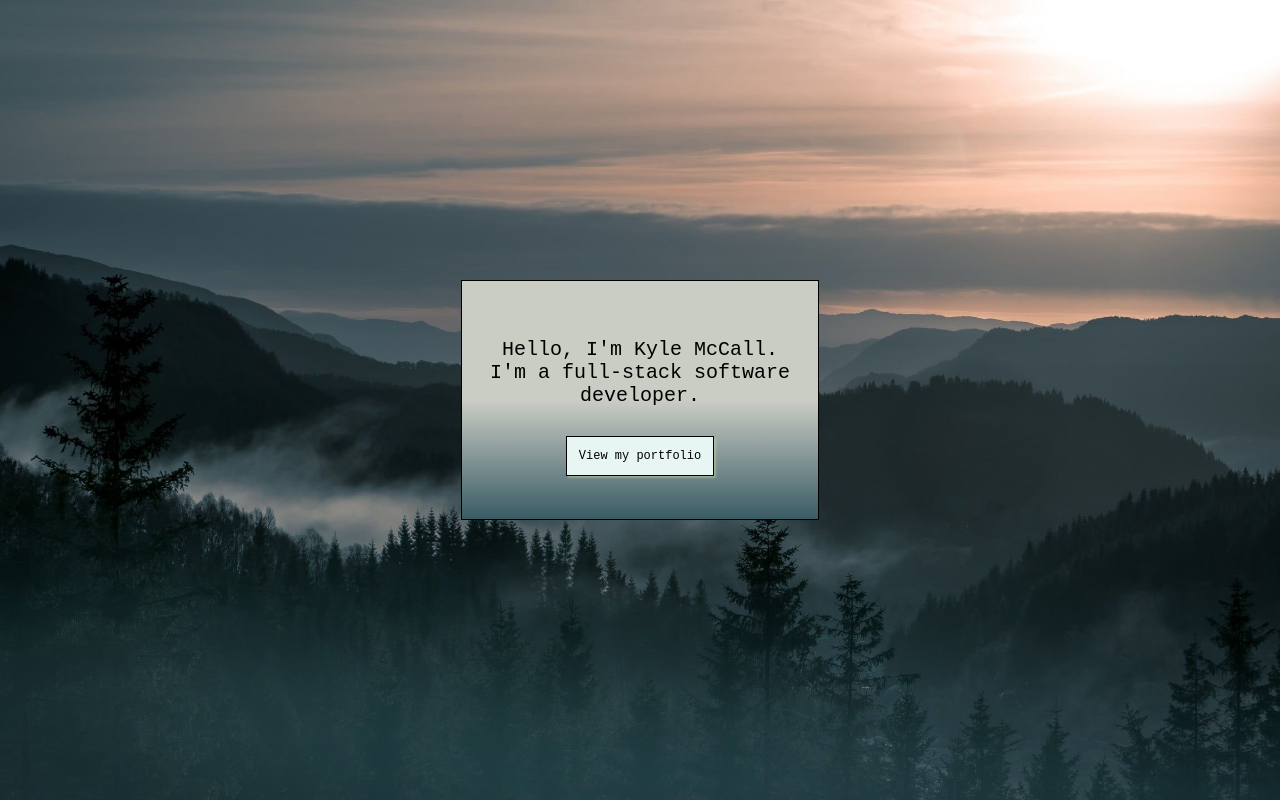
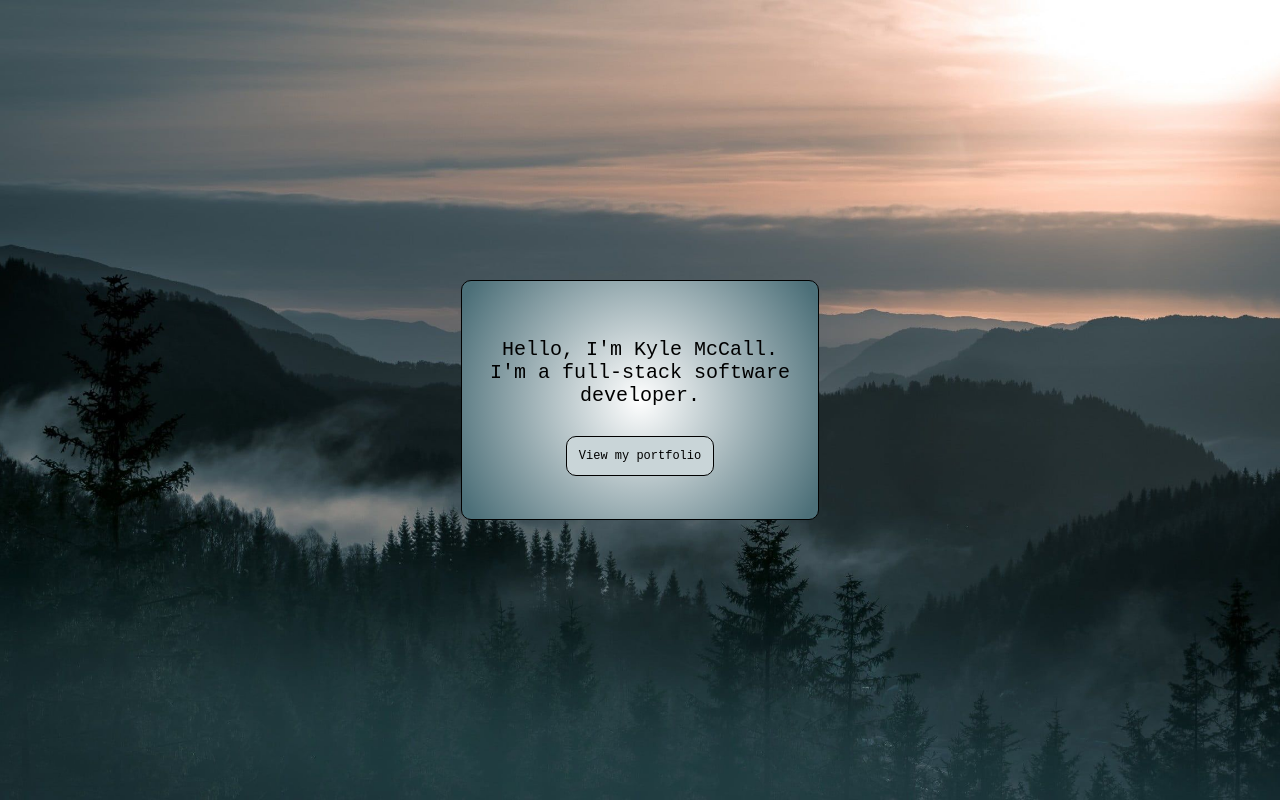
Before and after one commit to kyle-j-mccall/react-portfolio, a React (Create React App) app: page / in a window 1280 px wide. Built offline with nearby package versions, Linux system fonts and the light colour scheme.

Commit message:
color gradient landing page

```diff
--- a/src/Components/Landing/Landing.css
+++ b/src/Components/Landing/Landing.css
@@ -27,9 +27,18 @@ h1 {
   width: 28vw;
   height: 30vh;
   font-size: 13vw;
+  border-radius: 10px;
   align-self: center;
   color: black;
-  background: linear-gradient(rgb(202, 205, 196) 50%, rgb(57, 91, 100));
+  /* background: linear-gradient(rgb(202, 205, 196) 50%, rgb(57, 91, 100)); */
+  background: rgb(0, 0, 0);
+  background: rgb(0, 0, 0);
+  background: radial-gradient(
+    circle,
+    rgba(0, 0, 0, 1) 0%,
+    rgb(255, 255, 255) 0%,
+    rgb(76, 111, 120) 95%
+  );
   /* background-image: url(../../../public/blak-wave.jpg); */
   /* background-size: 600px 600px;
   box-shadow: 6px 5px 8px -3px rgba(250, 88, 182, 0.45);
@@ -54,16 +63,17 @@ h1 {
 
 #enter-button {
   font-family: 'Anonymous Pro', monospace;
-  background-color: rgb(231, 246, 242);
   color: black;
+  background-color: rgb(201, 213, 216);
   border: 1px solid black;
   padding: 1.5vh;
+  border-radius: 10px;
   font-size: 1.5vh;
   margin-top: 2vh;
   cursor: crosshair;
-  box-shadow: 2px 2px 2px 0px rgba(216, 233, 168, 0.4);
+  /* box-shadow: 2px 2px 2px 0px rgba(216, 233, 168, 0.4);
   -webkit-box-shadow: 2px 2px 2px 0px rgba(216, 233, 168, 0.4);
-  -moz-box-shadow: 2px 2px 2px 0px rgba(216, 233, 168, 0.4);
+  -moz-box-shadow: 2px 2px 2px 0px rgba(216, 233, 168, 0.4); */
 }
 
 #enter-button:hover {
```
